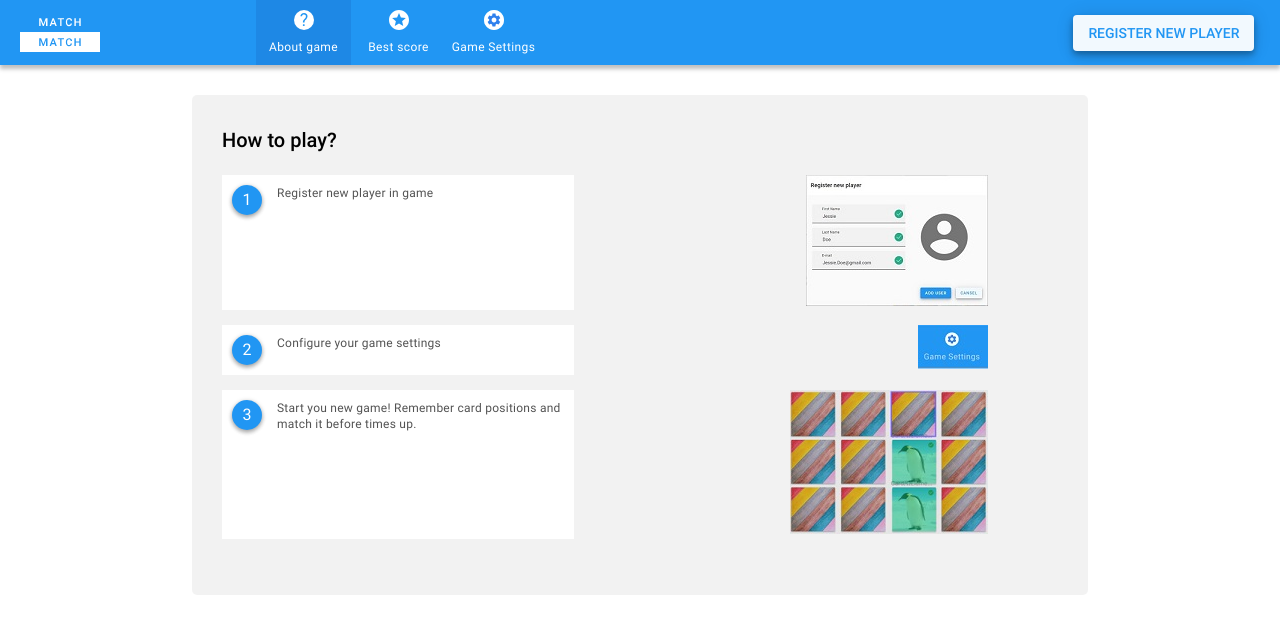
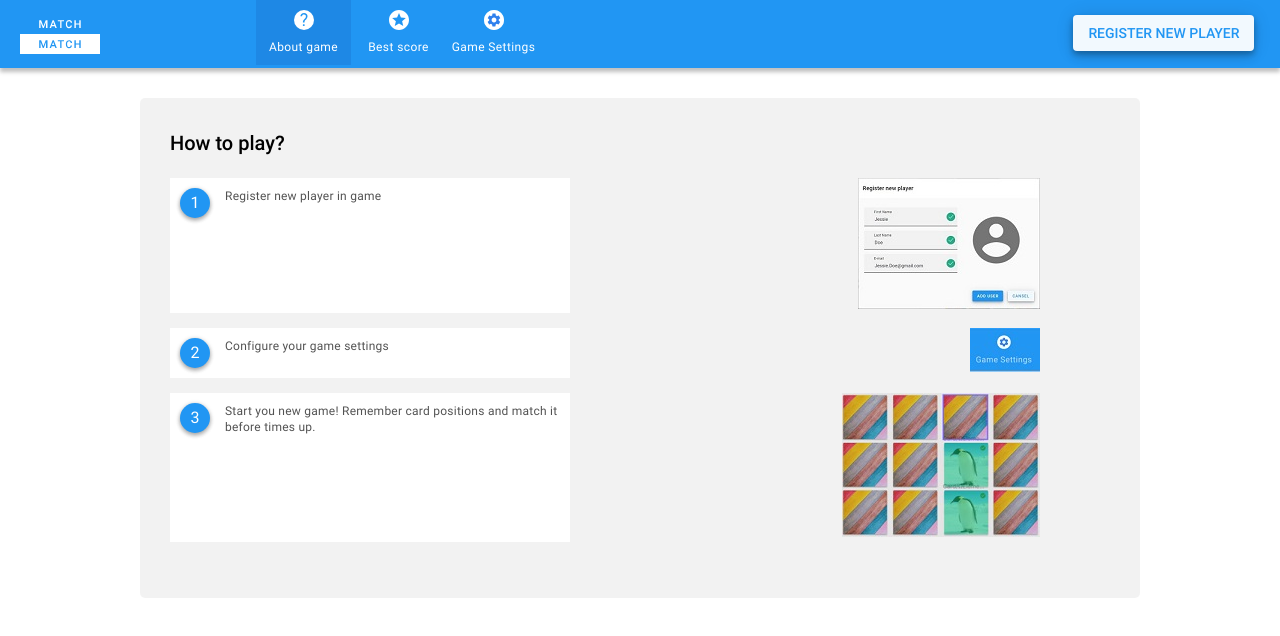
Before and after one commit to diman17/match-match-game, a website built with webpack: page src/index.html in a window 1280 px wide. Built offline with nearby package versions, Linux system fonts and the light colour scheme.

Commit message:
feat: change scss in extends, header, about-game page

```diff
--- a/src/scss/abstracts/_extends.scss
+++ b/src/scss/abstracts/_extends.scss
@@ -1,5 +1,5 @@
 %main-page {
-  width: 70%;
+  max-width: 1000px;
   min-height: 800px;
   padding: 30px 100px 35px 30px;
 
@@ -7,6 +7,7 @@
   border-radius: 5px;
 
   @media (max-width: $media-middle) {
+    width: 80%;
     min-height: 500px;
   }
 
@@ -19,7 +20,6 @@
 %main-page-layout {
   margin: 0 auto;
   margin-top: 30px;
-  margin-bottom: 120px;
 
   @media (max-width: $media-small) {
     margin-bottom: 30px;
@@ -32,8 +32,4 @@
 
 %main-page-title-layout {
   margin-bottom: 20px;
-
-  @media (max-width: $media-small) {
-    margin-bottom: 40px;
-  }
 }
--- a/src/scss/components/_header.scss
+++ b/src/scss/components/_header.scss
@@ -1,6 +1,6 @@
 .header-wrapper {
   width: 100%;
-  padding: 12px 20px 13px;
+  padding: 14px 20px;
 
   background-color: $base-color;
   box-shadow: $header-shadow;
--- a/src/scss/layout/_about-game.scss
+++ b/src/scss/layout/_about-game.scss
@@ -13,6 +13,7 @@
 
   @media (max-width: $media-small) {
     flex-direction: column;
+    align-items: flex-start;
     margin-bottom: 40px;
   }
 }
```
